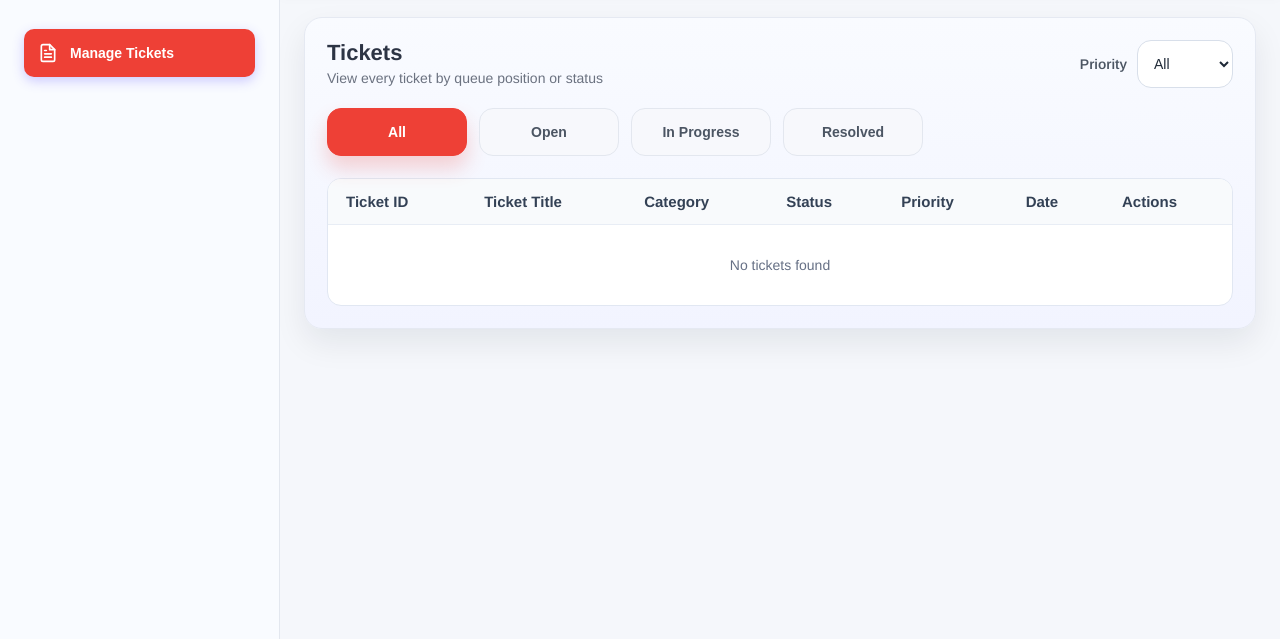
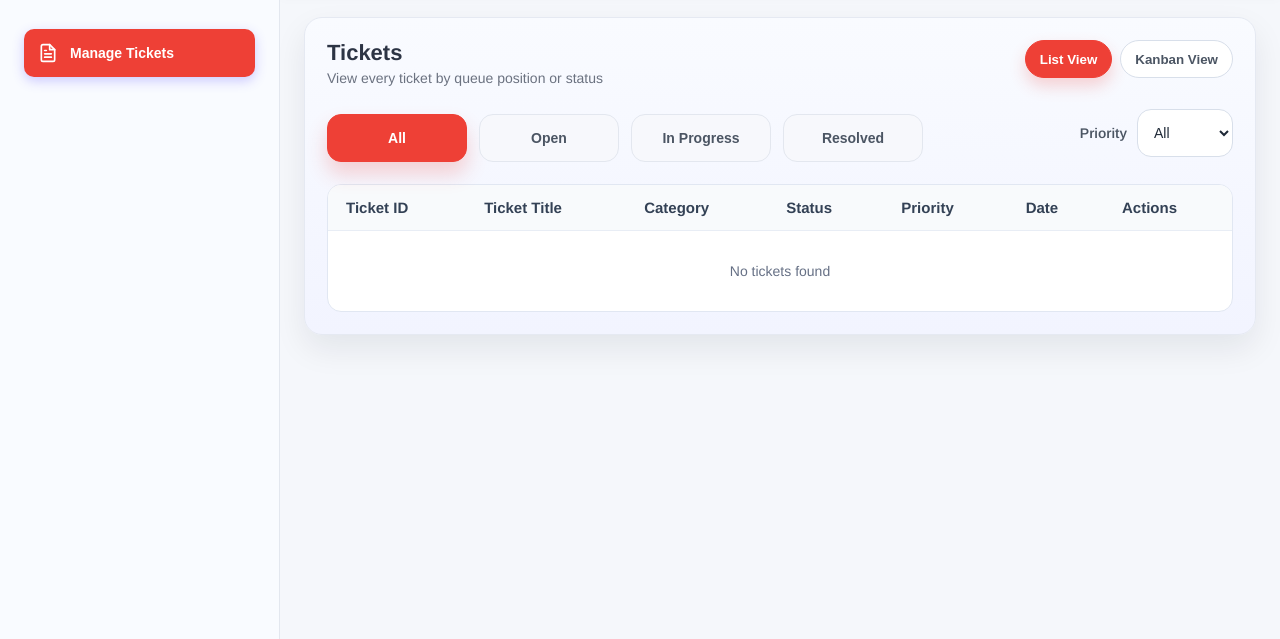
Before and after one commit to myojiii/tickit, a website: page public/staff/index.html in a window 1280 px wide. Shown: the part 77-716 px from the top of the page. Drawn offline with nearby package versions, Linux system fonts and the light colour scheme; no server answers; sample sign-in values are in the browser's storage.

Commit message:
staff ui

```diff
--- a/public/staff/index.html
+++ b/public/staff/index.html
@@ -91,12 +91,25 @@
 
       <div class="scroll-area">
         <section class="tickets-table-card">
-          <div class="tickets-card-head">
+          <div class="tickets-card-head stacked">
             <div>
               <div class="tickets-title">Tickets</div>
               <div class="tickets-sub">View every ticket by queue position or status</div>
             </div>
-            <div class="priority-filter">
+            <div class="view-toggle">
+              <button class="view-toggle-btn active" data-view="list" aria-label="List view">List View</button>
+              <button class="view-toggle-btn" data-view="kanban" aria-label="Kanban view">Kanban View</button>
+            </div>
+          </div>
+
+          <div class="tabs-and-priority">
+            <div class="tickets-tabs tabs-oval">
+              <button class="ticket-tab active" data-status="all">All</button>
+              <button class="ticket-tab" data-status="open">Open</button>
+              <button class="ticket-tab" data-status="in progress">In Progress</button>
+              <button class="ticket-tab" data-status="resolved">Resolved</button>
+            </div>
+            <div class="priority-filter inline">
               <label for="priority-filter" class="priority-label">Priority</label>
               <select id="priority-filter" class="priority-select">
                 <option value="all">All</option>
@@ -105,13 +118,6 @@
                 <option value="Low">Low</option>
               </select>
             </div>
-          </div>
-
-          <div class="tickets-tabs tabs-oval">
-            <button class="ticket-tab active" data-status="all">All</button>
-            <button class="ticket-tab" data-status="open">Open</button>
-            <button class="ticket-tab" data-status="in progress">In Progress</button>
-            <button class="ticket-tab" data-status="resolved">Resolved</button>
           </div>
 
           <div class="table-wrap">
--- a/public/styles/staff-table.css
+++ b/public/styles/staff-table.css
@@ -29,10 +29,16 @@
 
 .tabs-and-priority {
   display: flex;
-  gap: 16px;
+  gap: 12px;
   align-items: center;
+  justify-content: space-between;
   flex-wrap: wrap;
-  margin-top: 6px;
+  margin-top: 8px;
+}
+
+.priority-filter.inline {
+  margin-left: auto;
+  display: inline-flex;
 }
 
 .tickets-tabs {
@@ -92,6 +98,36 @@
   align-items: center;
   gap: 10px;
   margin-top: 0;
+  margin-left: 12px;
+}
+
+.view-toggle {
+  display: inline-flex;
+  gap: 8px;
+}
+
+.view-toggle-btn {
+  height: 38px;
+  padding: 0 14px;
+  border-radius: 999px;
+  border: 1px solid #d8dfea;
+  background: #fff;
+  color: #4b5563;
+  font-weight: 700;
+  cursor: pointer;
+  transition: all 0.15s ease;
+}
+
+.view-toggle-btn.active {
+  background: #ee4036;
+  border-color: #ee4036;
+  color: #fff;
+  box-shadow: 0 8px 16px rgba(238, 64, 54, 0.22);
+}
+
+.view-toggle-btn:hover {
+  background: #fbb019;
+  color: #ffffff;
 }
 
 .priority-label {
```
